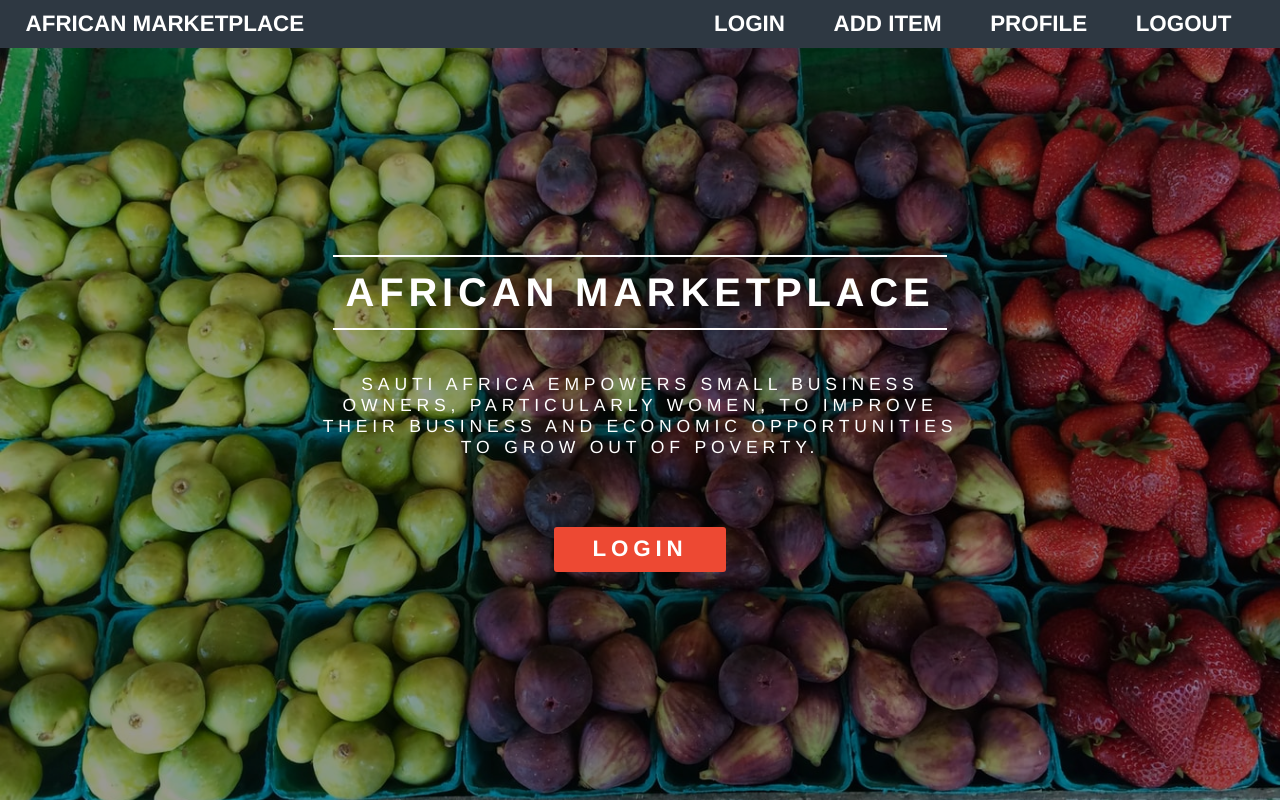
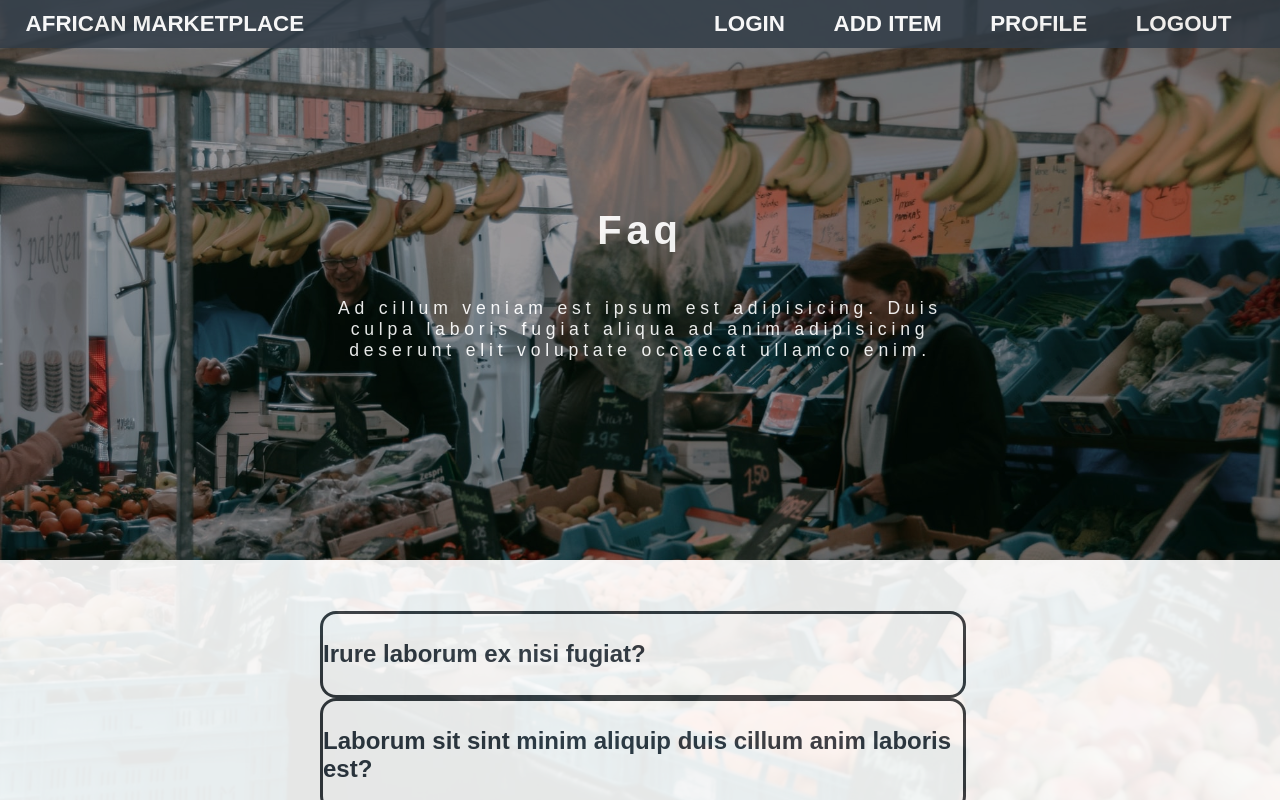
Before and after one commit to ivanovicuros/marketplace-fe, a React (Create React App) app: page /faq in a window 1280 px wide. Shown: the top 800 px of the page. Built offline with nearby package versions, Linux system fonts and the light colour scheme.

Commit message:
Made the faq page

```diff
--- a/src/App.js
+++ b/src/App.js
@@ -8,6 +8,8 @@ import ItemForm from './components/ItemForm';
 import ProtectedRoute from './components/ProtectedRoute';
 import Profile from './components/Profile';
 import About from './components/About';
+import Team from './components/Team';
+import Faq from './components/faq/Faq';
 import Styled from 'styled-components';
 import { Header, Nav, Footer } from './components/styles';
 
@@ -44,6 +46,8 @@ function App() {
           <Route path='/login' component={Login}/>
           <Route path='/signup' component={Signup}/>
           <Route path='/about' component={About}/>
+          <Route path='/team' component={Team}/>
+          <Route path='/faq' component={Faq}/>
           <Route path='/' component={Home}/>
         </Switch>
 
--- /dev/null
+++ b/src/components/Team.js
@@ -0,0 +1,21 @@
+import React from 'react';
+import { GlobalStyle } from './styles';
+import { FooterWrapper, TopContent, MainContent } from './styles/Pages';
+
+const Team = (props) => {
+    return(
+        <FooterWrapper>
+            <GlobalStyle />
+            <TopContent>
+                <h1>MEET THE TEAM</h1>
+                <p>ALIQUAM UT EX UT INTERDUM DONEC AMET IMPERDIET ELEIFEND</p>
+            </TopContent>
+            <MainContent>
+                <h2>LOREM IPSUM DOLOR</h2>
+                <p>Ullamco excepteur irure reprehenderit dolore reprehenderit reprehenderit elit sint irure nulla. Exercitation consectetur fugiat nisi irure ut elit veniam officia eu labore qui. Enim ad esse ex nostrud voluptate do minim nulla ea voluptate laborum voluptate. Cupidatat laboris mollit cillum laborum esse minim dolore ut ullamco.</p>
+            </MainContent>
+        </FooterWrapper>
+    )
+}
+
+export default Team;
--- /dev/null
+++ b/src/components/faq/Faq.js
@@ -0,0 +1,25 @@
+import React from 'react';
+import Question from './Question';
+import { GlobalStyle } from '../styles';
+import { TopContent, MainContent } from '../styles/Pages';
+
+const Faq = (props) =>{
+
+    return(
+        <>
+            <GlobalStyle />
+            <TopContent>
+                <h1>Faq</h1>
+                <p>Ad cillum veniam est ipsum est adipisicing. Duis culpa laboris fugiat aliqua ad anim adipisicing deserunt elit voluptate occaecat ullamco enim.</p>
+            </TopContent>
+            <MainContent>
+                <Question question={'Irure laborum ex nisi fugiat?'} answer={'Mollit labore cillum cillum dolor proident veniam proident aute in sit nisi reprehenderit ea velit.'} />
+                <Question question={'Laborum sit sint minim aliquip duis cillum anim laboris est?'} answer={'Mollit labore cillum cillum dolor proident veniam proident aute in sit nisi reprehenderit ea velit.'} />
+                <Question question={'Dolore quis nulla veniam deserunt ea pariatur id?'} answer={'In esse id tempor non eiusmod incididunt amet aliqua voluptate excepteur reprehenderit anim in et. Qui est pariatur magna in quis. Et elit reprehenderit sit consectetur nisi cillum eu consectetur amet. Aute reprehenderit excepteur ea nisi reprehenderit esse aliqua sint. Ut nisi enim laborum sint cupidatat et cupidatat. Cillum duis tempor anim sint aliqua fugiat. Pariatur veniam minim quis et velit eu laborum culpa ad ut consectetur.'} />
+                <Question question={'Magna dolore enim esse est magna?'} answer={'Esse culpa irure tempor elit non exercitation labore irure irure. Eu ut ipsum excepteur dolor anim tempor ipsum et labore mollit nulla ipsum ea. Eu veniam eiusmod proident cillum nostrud ut dolor amet laboris minim. Deserunt laborum tempor magna consequat aute in ea voluptate velit fugiat commodo elit deserunt enim.'} />
+            </MainContent>
+        </>
+    )
+}
+
+export default Faq;
--- /dev/null
+++ b/src/components/faq/Question.js
@@ -0,0 +1,51 @@
+import React, { useState } from 'react';
+import styled from 'styled-components';
+
+const QuestionWrapper = styled.div`
+    .open{
+        display: none;
+    }
+
+    div{
+        width: 100%;
+        padding: 1% 0%;
+        border-radius: 1em;
+    }
+
+    h2, p{
+        width: 100%;
+    }
+`
+
+const StyledQuestion = styled.div`
+    border: 3px solid #1D242AE6;
+    background-color: white;
+`
+
+const StyledAnswer  = styled.div`
+    font-size: 1.3rem;
+    border: 3px solid #1CC766;
+`
+
+const Question = (props) => {
+
+    const {question, answer} = props;
+    const [open, setOpen] = useState(false);
+
+    const handleClick = (e) => {
+        setOpen(!open);
+    }
+
+    return(
+        <QuestionWrapper>
+            <StyledQuestion onClick={handleClick}>
+                <h2>{question}</h2>
+            </StyledQuestion>
+            <StyledAnswer className={`${!open ? 'open' : ''}`}>
+                <p>{answer}</p>
+            </StyledAnswer>
+        </QuestionWrapper>
+    )
+}
+
+export default Question;
--- a/src/components/styles/Pages.js
+++ b/src/components/styles/Pages.js
@@ -51,7 +51,7 @@ export const MainContent = styled.div`
   color: #2E3842;
   text-align: left;
   padding: 4% 0;
-  h2, p{
+  *{
     width: 50%;
   }
 
--- a/src/components/styles/index.js
+++ b/src/components/styles/index.js
@@ -12,7 +12,7 @@ export const GlobalStyle = createGlobalStyle`
       background: no-repeat url(${props => props.form ? formBackground : pageBackground});
       opacity: .9;
       background-size: cover;
-      height: 100vh;
+      background-attachment: fixed;
       margin: 0;
   }
 `
```
